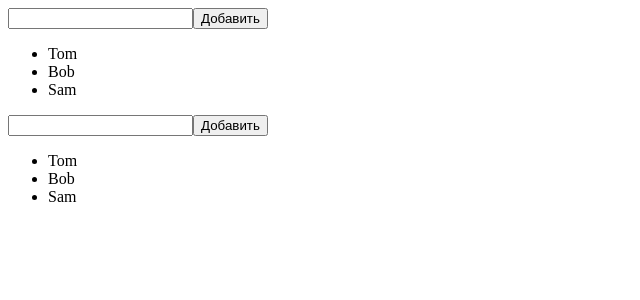
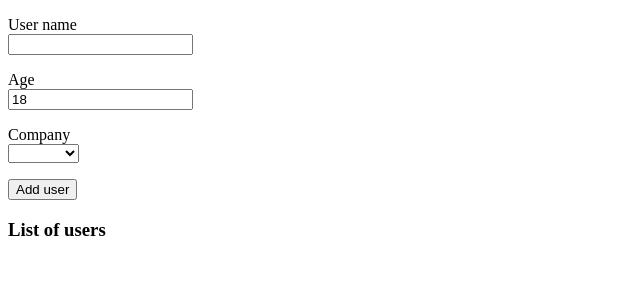
Before and after one commit to martnemov/angular-metanit, an Angular app: page / in a window 1280 px wide. Shown: the top 300 px of the page, without its empty margins (0-640 px from the left). Built offline with nearby package versions, Linux system fonts and the light colour scheme.

Commit message:
Add forms lesson

```diff
--- a/src/app/app.component.ts
+++ b/src/app/app.component.ts
@@ -1,8 +1,17 @@
-import {Component, OnInit} from "@angular/core";
-import { FormsModule } from "@angular/forms";
+import {Component} from "@angular/core";
+import {FormsModule} from "@angular/forms";
 import {DataService} from "./data.service";
 import {DataComponent} from "./data.component";
 import {LogService} from "./log.service";
+
+class User {
+    constructor(
+        public name: string,
+        public age: number,
+        public company: string
+    ) {
+    }
+}
 
 @Component({
     selector: "my-app",
@@ -10,23 +19,46 @@ import {LogService} from "./log.service";
     imports: [FormsModule, DataComponent],
     providers: [DataService, LogService],
     template: `
-        <data-comp></data-comp>
-        <data-comp></data-comp>
+        <div>
+            <p>
+                <label>User name</label><br>
+                <input type="text" [(ngModel)]="newUser.name"/>
+            </p>
+            <p>
+                <label>Age</label><br>
+                <input type="number" name="age" [(ngModel)]="newUser.age"/>
+            </p>
+            <p>
+                <label>Company</label><br>
+                <select name="text" [(ngModel)]="newUser.company">
+                    @for (comp of companies; track $index) {
+                        <option [value]="comp">
+                            {{ comp }}
+                        </option>
+                    }
+                </select>
+            </p>
+            <button (click)="addUser()">Add user</button>
+        </div>
+        <div>
+            <h3>List of users</h3>
+            <ul>
+                @for (user of users; track $index) {
+                    <li>{{ user.name }} {{ user.company }} - {{ user.age }}</li>
+                }
+            </ul>
+        </div>
     `,
-    styles: [`h1 { color: black; }`]
+    styles: [`h1 {
+        color: black;
+    }`]
 })
-export class AppComponent implements OnInit {
-    items: string[] = []
-    name: string = "";
+export class AppComponent {
+    newUser = new User("", 18 , "");
+    users = [];
+    companies = ['Apple', 'Google', 'Amazon'];
 
-    constructor(private _dataService: DataService) {
-    }
-
-    addData(name: string) {
-        this._dataService.addData(name)
-    }
-
-    ngOnInit() {
-        this.items = this._dataService.getData()
+    addUser() {
+        this.users.push({...this.newUser});
     }
 }
```
